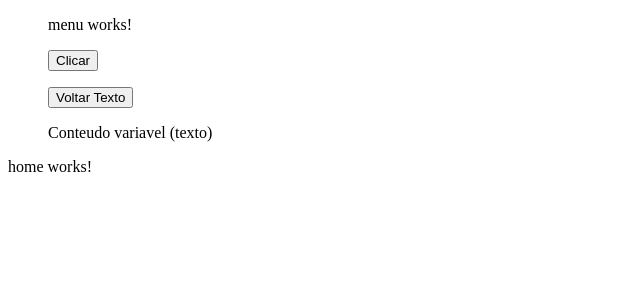
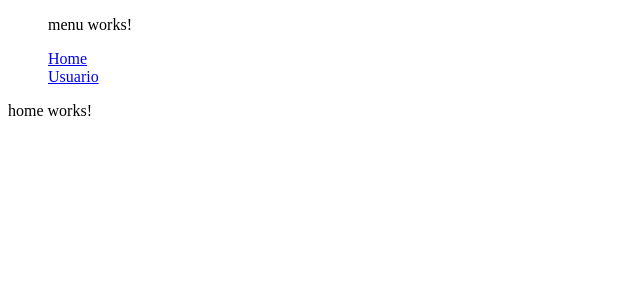
Before and after one commit to lmayan/CursoAngular7Udemy, an Angular app: page /home in a window 1280 px wide. Shown: the top 300 px of the page, without its empty margins (0-640 px from the left). Built offline with nearby package versions, Linux system fonts and the light colour scheme.

Commit message:
Insert RouterLink Component Menu

```diff
--- a/src/app/components/menu/menu.component.html
+++ b/src/app/components/menu/menu.component.html
@@ -1,6 +1,7 @@
 <p>menu works!</p>
-<button (click)="clicou()">Clicar</button>
-<p></p>
-<button (click)="clicouVoltarTexto()">Voltar Texto</button>
-<p></p>
-<span>{{texto}}</span>
+<div>
+    <a routerLink="home">Home</a>
+</div>
+<div>
+    <a routerLink="usuario">Usuario</a>
+</div>
```
